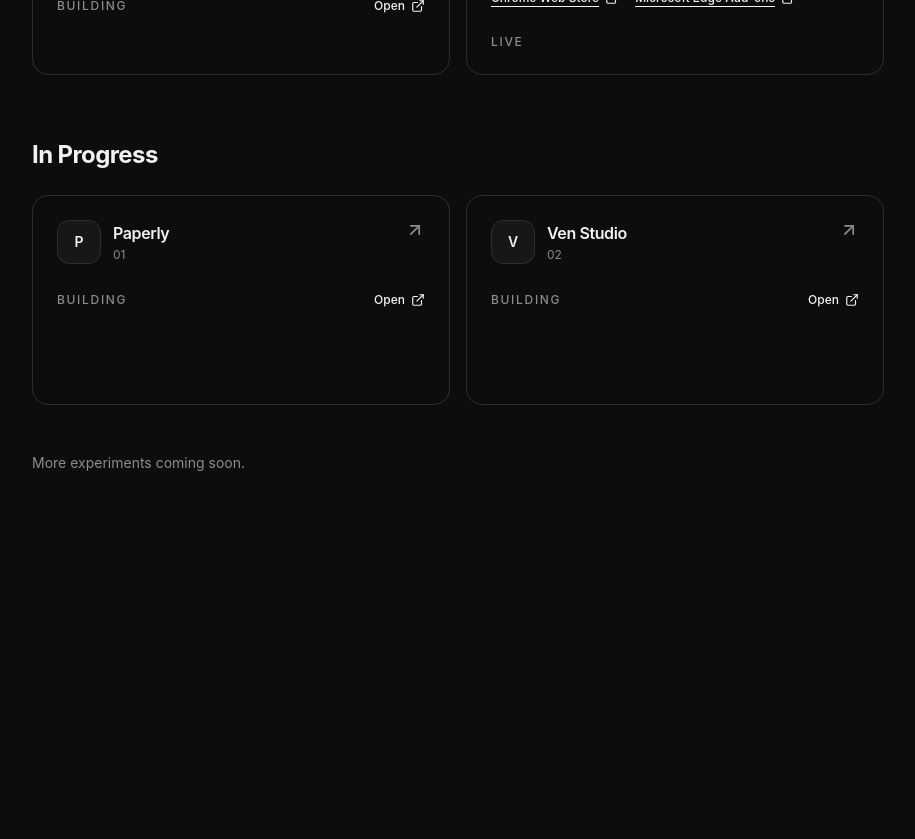
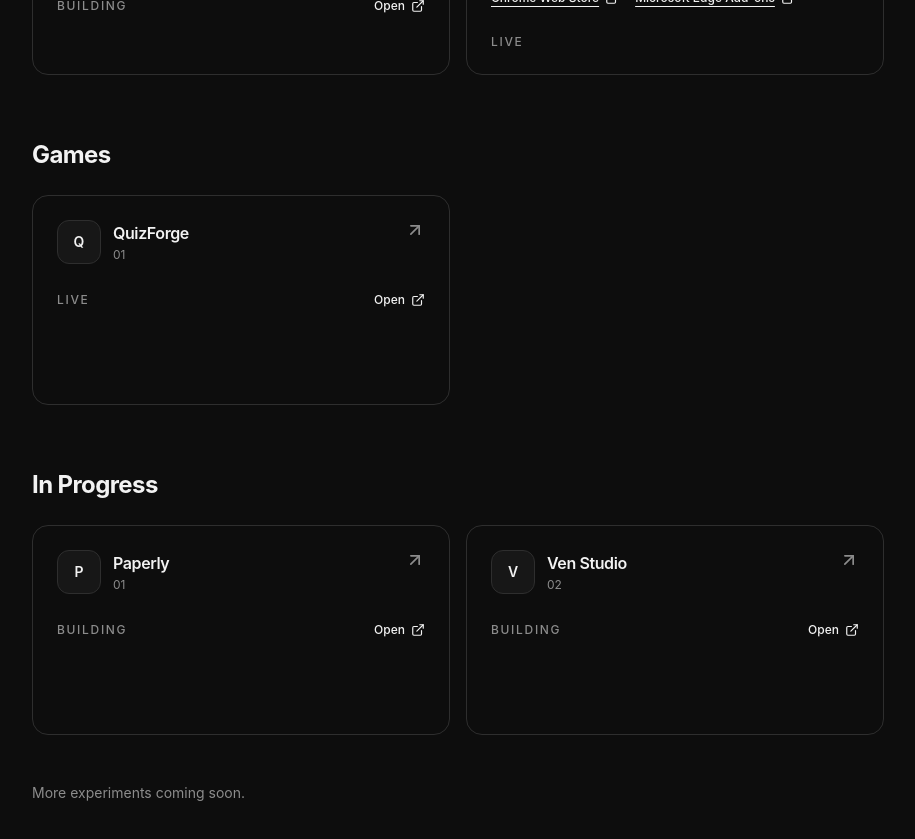
Before and after one commit to Bracket-io/jasanyakay, a React (Vite) app: page /building in a window 1280 px wide. Shown: the part 1120-1959 px from the top of the page, without its empty margins (182-1097 px from the left). Before the commit the page ends 1673 px from the top, so only its background shows below. Built offline with nearby package versions, Linux system fonts and the light colour scheme; the HTML template or start-up script is replaced by a standard one.

Commit message:
Add QuizForge to Games on Building page

```diff
--- a/src/data/buildingProjects.ts
+++ b/src/data/buildingProjects.ts
@@ -70,6 +70,17 @@ export const buildingGroups: { title: string; projects: BuildingProject[] }[] =
     ],
   },
   {
+    title: "Games",
+    projects: [
+      {
+        name: "QuizForge",
+        status: "LIVE",
+        url: "https://quizforge-lilac.vercel.app/",
+        icon: "Q",
+      },
+    ],
+  },
+  {
     title: "In Progress",
     projects: [
       {
```
